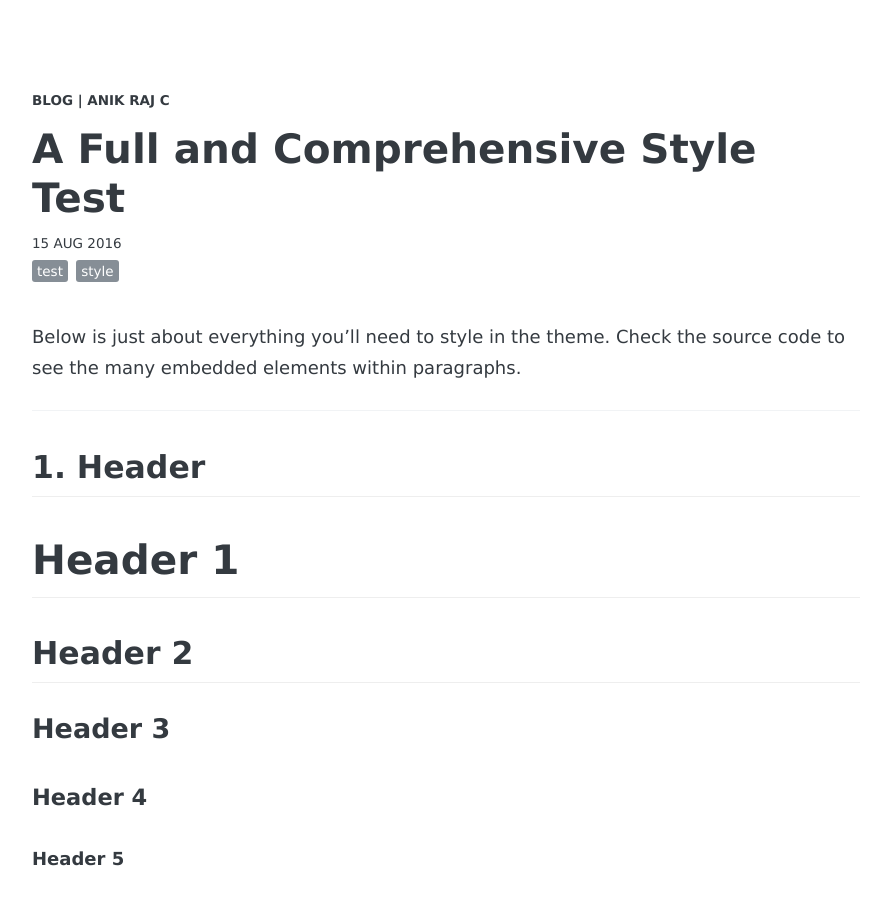
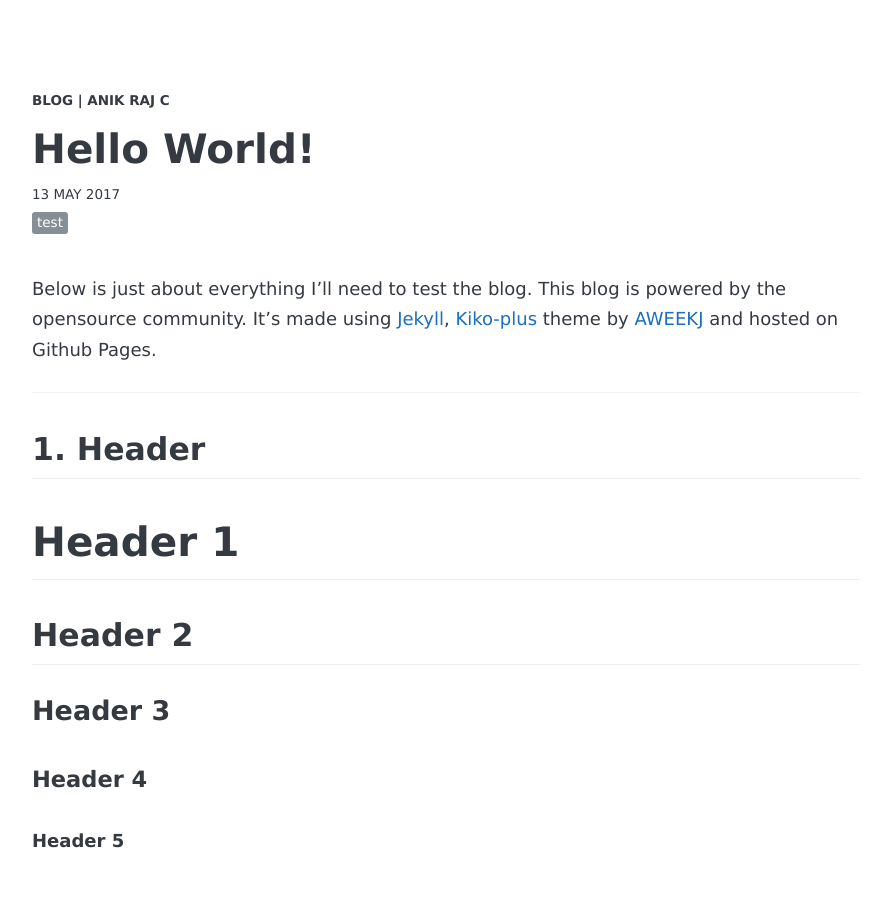
Before and after one commit to anikraj1994/blog, a Jekyll site: the page built from _posts/2017-05-13-hello-world.md, in a window 1280 px wide and 900 px high. Shown: the whole window, without its empty margins (194-1085 px from the left). Built offline with Jekyll 4.4.1, drawn with Linux system fonts in a browser that asks for light colours; some web fonts are replaced; comment, search, counter and statistics services are not loaded.

Commit message:
First post

```diff
--- a/_config.yml
+++ b/_config.yml
@@ -12,16 +12,16 @@ copyright:
 
 # Google-analytics
 google-analytics:
-  id:               ""
+  id:               "UA-91648791-2"
 
 # Disqus
 disqus:
   id:               "anikrajc"
 
 # URL
-#url:                "https://AWEEKJ.github.io" # the base hostname & protocol for your site
-url:                "http://localhost:4000" # use this url when you develop
-#baseurl:            "/blog" # the subpath of your site, e.g. /blog
+url:                "https://anikrajc.com" # the base hostname & protocol for your site
+#url:                "http://localhost:4000" # use this url when you develop
+baseurl:            "/blog" # the subpath of your site, e.g. /blog
 
 
 # http://en.wikipedia.org/wiki/List_of_tz_database_time_zones
--- a/_posts/2016-08-15-style-test.md
+++ b/_posts/2017-05-13-hello-world.md
@@ -1,14 +1,12 @@
 ---
 layout: post
-title: "A Full and Comprehensive Style Test"
-description: "Test post for style"
-date: 2016-08-15
-tags: [test, style]
+title: "Hello World!"
+description: "Test post for new blog"
+date: 2017-05-13
+tags: [test]
 comments: true
-share: true
 ---
-
-Below is just about everything you'll need to style in the theme. Check the source code to see the many embedded elements within paragraphs.
+Below is just about everything I'll need to test the blog. This blog is powered by the opensource community. It's made using [Jekyll](https://jekyllrb.com/), [Kiko-plus](https://github.com/AWEEKJ/Kiko-plus) theme by [AWEEKJ](https://github.com/AWEEKJ) and hosted on Github Pages.
 
 ---
 
```
Also changed, not shown: README.md (deleted), 2 other files.
